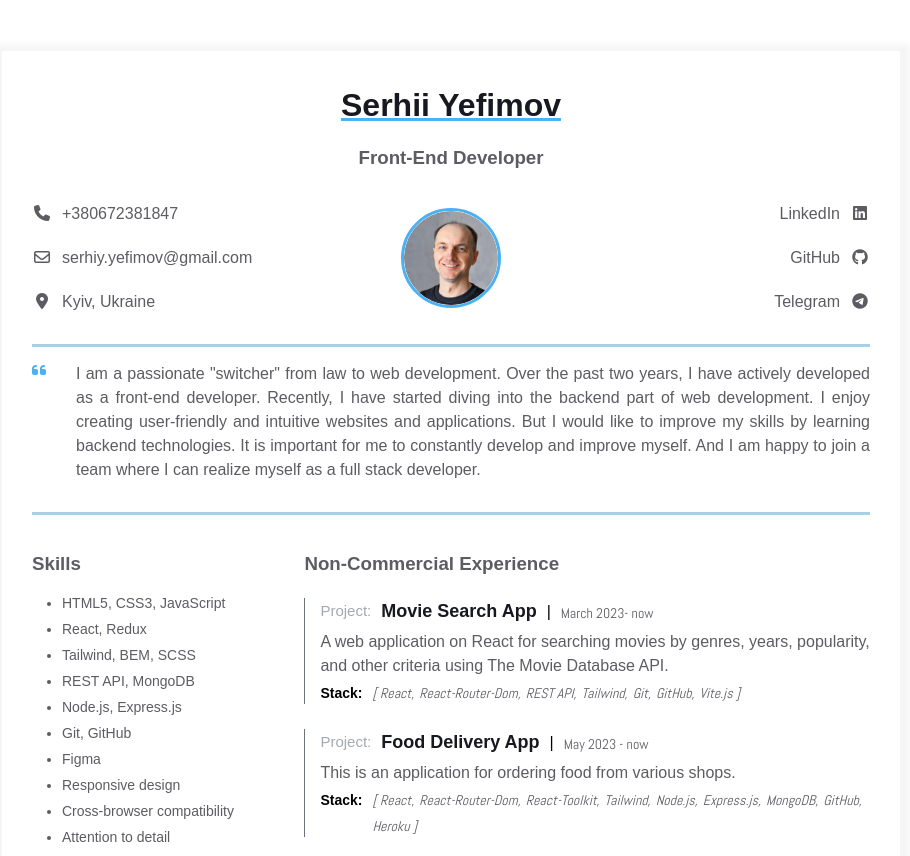
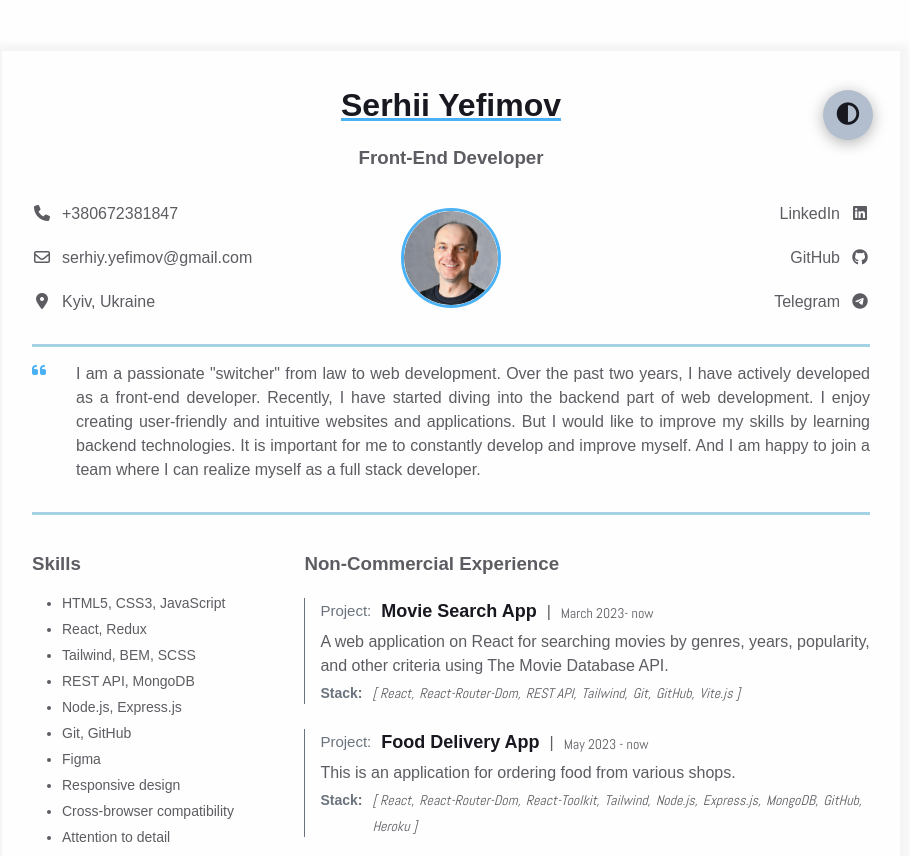
Before and after one commit to siefimov/homepage, a plain HTML site: page index.html in a window 1280 px wide. Shown: the top 856 px of the page, without its empty margins (189-1099 px from the left). Drawn offline with Linux system fonts and the light colour scheme.

Commit message:
Added ligth and dark theme toggle

```diff
--- a/index.html
+++ b/index.html
@@ -310,13 +310,16 @@
             </div>
 
           </div>
-
-
         </div>
 
       </div>
+      <div class="theme-btn">
+        <i class="fas fa-adjust"></i>
+      </div>
+    </div>
 
-    </div>
+
+    <script src="./script.js"></script>
 
   </main>
 </body>
--- /dev/null
+++ b/script.js
@@ -0,0 +1,9 @@
+const toggleTheme = () => {
+  const themeBtn = document.querySelector(".theme-btn");
+  themeBtn.addEventListener("click", () => {
+    let element = document.body;
+    element.classList.toggle("dark-mode");
+  });
+};
+
+toggleTheme();
--- a/styles.css
+++ b/styles.css
@@ -8,19 +8,55 @@ body {
   font-family: Arial, Helvetica, sans-serif;
   line-height: 1.5;
 
+  --primary-bg-color: #fefefe;
   --primary-text-color: #181820;
   --secondary-text-color: #5c5c62;
-  --durability-text-color: #6a737d9c;
+  --icon-color: #6a737d;
+  --border-color: #a5d2e4;
+  --text-decoration-color: #4bb1f5;
+
+  background-color: var(--primary-bg-color);
+  transition: all 0.4s ease-in-out;
+}
+.dark-mode {
+  --primary-bg-color: #191d2b;
+  --primary-text-color: #fefefe;
+  --secondary-text-color: #d1d1d5;
   --icon-color: #6a737d;
   --border-color: #a5d2e4;
   --text-decoration-color: #4bb1f5;
 }
 
+.theme-btn {
+  top: 2%;
+  right: 3%;
+  width: 50px;
+  height: 50px;
+  border-radius: 50%;
+  background-color: #b2becd;
+  color: var(--primary-text-color);
+  cursor: pointer;
+  position: absolute;
+  display: flex;
+  justify-content: center;
+  align-items: center;
+  box-shadow: 0 3px 15px rgba(0, 0, 0, 0.3);
+  transition: all 0.1s ease-in-out;
+}
+.theme-btn:active {
+  transform: translateY(-5px);
+}
+.theme-btn i {
+  font-size: 1.4rem;
+  caret-color: var(--icon-color);
+  pointer-events: none;
+}
 a {
   text-decoration: none;
 }
 
 .container {
+  position: relative;
   margin: 0 auto;
   padding: 0 30px;
   max-width: 900px;
@@ -40,6 +76,7 @@ a {
 }
 
 .resume {
+  position: relative;
   margin: 50px auto;
   border: 1px solid #f5f5f5;
   box-shadow: 1px 1px 7px 7px #f5f5f5;
@@ -244,7 +281,7 @@ a {
 }
 
 .experiences__header-durability {
-  color: var(--durability-text-color);
+  color: var(--icon-color);
   text-align: left;
   margin-bottom: 10px;
   font-size: 15px;
@@ -274,7 +311,7 @@ a {
 }
 
 .experiences__project-role {
-  color: var(--durability-text-color);
+  color: var(--icon-color);
   text-align: left;
   font-size: 15px;
 }
@@ -289,6 +326,10 @@ a {
 .experiences__project-name:hover {
   color: var(--text-decoration-color);
 }
+.experiences__project-name + span{
+  color: var(--secondary-text-color);
+}
+
 .experiences__project-duration {
   font-family: "Abel", sans-serif;
   color: var(--secondary-text-color);
@@ -313,6 +354,7 @@ a {
   color: var(--text-decoration-color);
 }
 .experiences__project-stack-title {
+  color: var(--icon-color);
   font-weight: 600;
 }
 .experiences__project-stack-list {
@@ -398,6 +440,15 @@ a {
   font-size: 18px;
   font-weight: 600;
 }
+
+.training__company-class ~ span {
+  color: var(--icon-color);
+}
+
+.training__company-name{
+  color: var(--secondary-text-color);
+}
+
 .training__company-duration {
   font-family: "Abel", sans-serif;
   color: var(--secondary-text-color);
@@ -431,7 +482,7 @@ a {
 }
 
 .additional-info__education-university-durability {
-  color: var(--durability-text-color);
+  color: var(--icon-color);
   text-align: left;
   margin-bottom: 10px;
   font-size: 15px;
```
